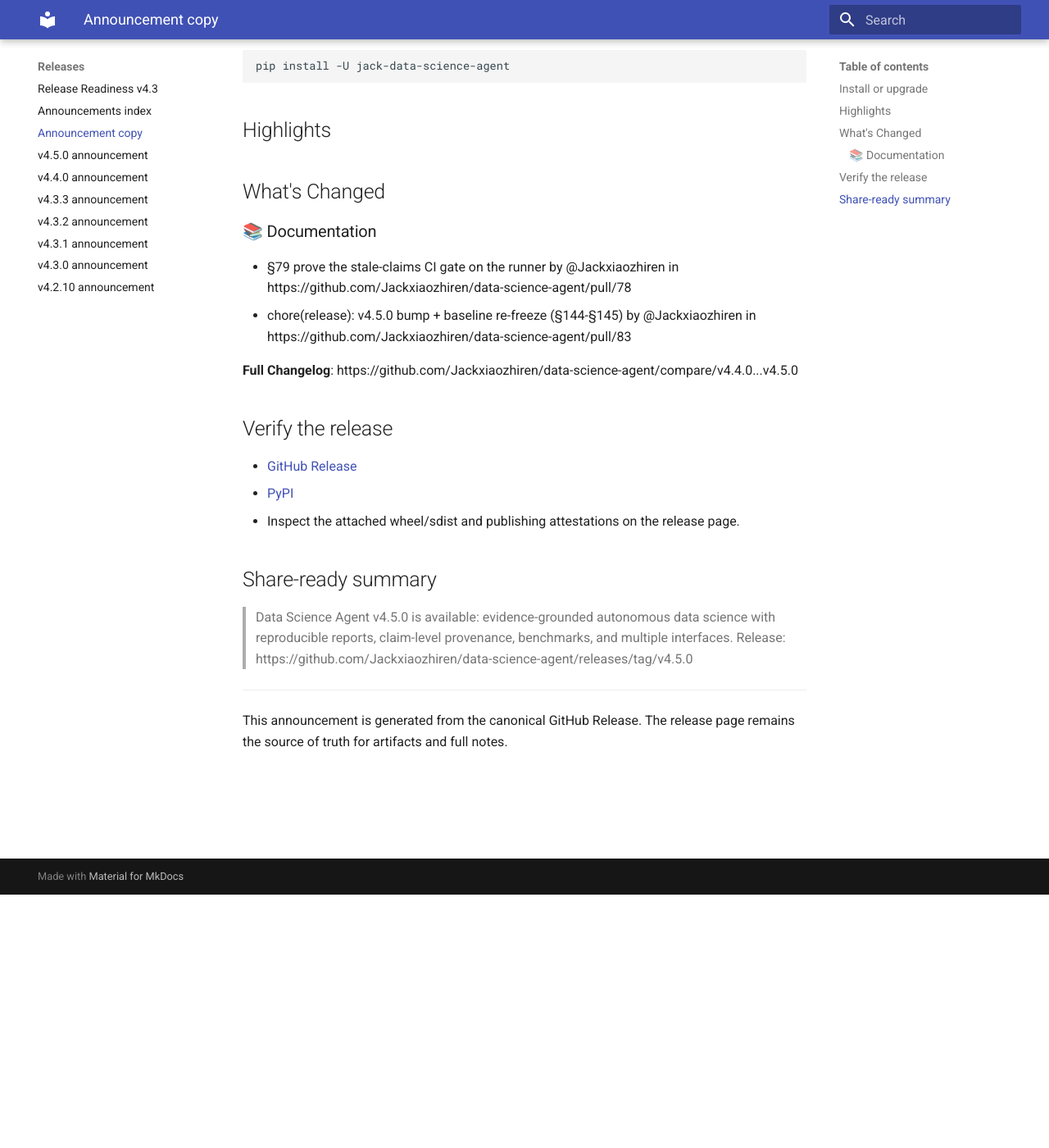
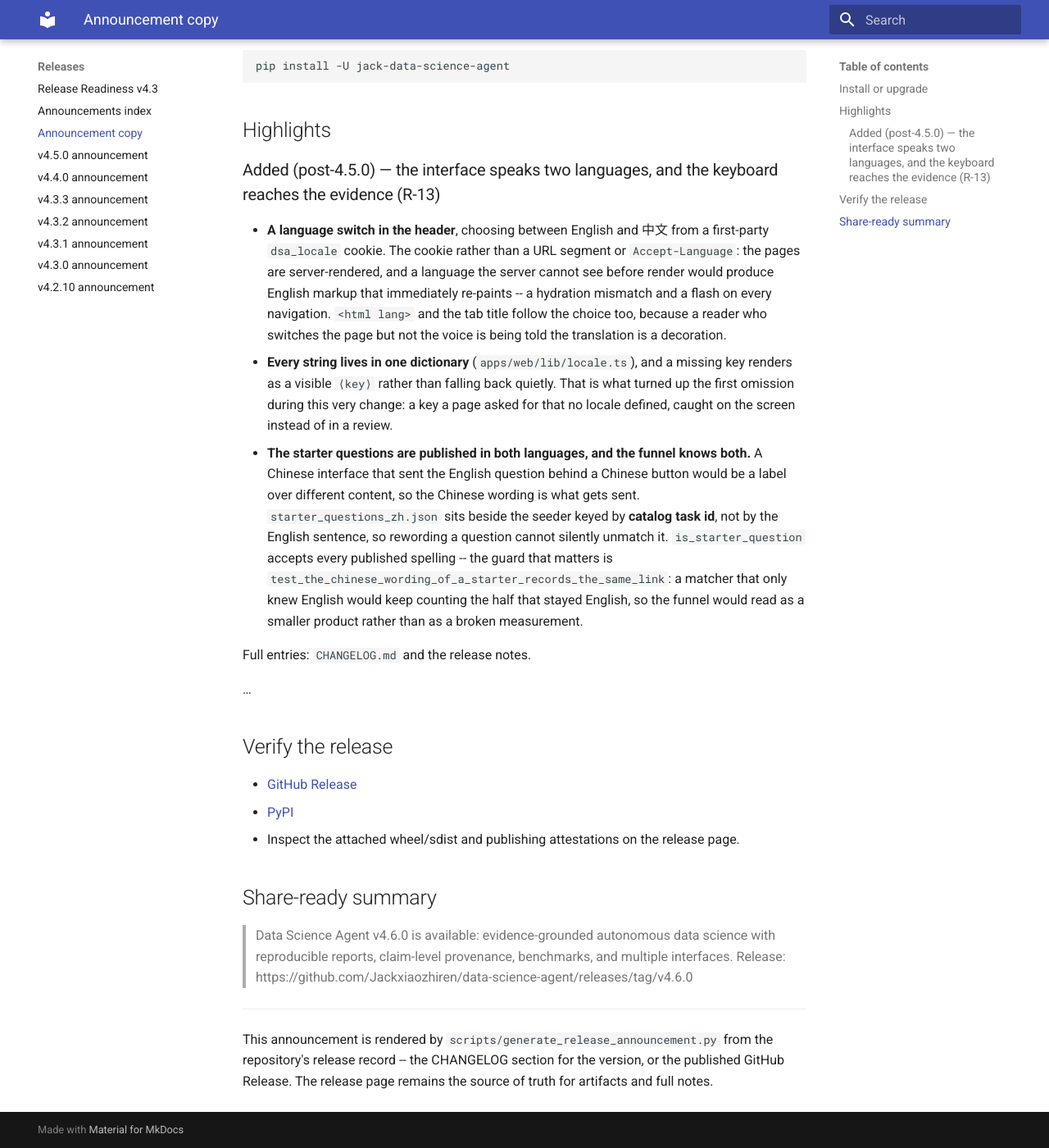
Before and after one commit to Jackxiaozhiren/data-science-agent, an MkDocs documentation site: the page built from docs/announcements/latest.md, in a window 1280 px wide and 1400 px high, scrolled down 309 px. Shown: the whole window at 82% size. Built offline with MkDocs 1.6.1 and Material for MkDocs 9.7.7, drawn with Linux system fonts in a browser that asks for light colours; some of the changed text lies outside the part shown.

Commit message:
docs(announcements,readme): put the v4.6.0 copy and the release link on the default branch before the tag
The first v4.6.0 tag was cut one step too early and the repository's own gates said so twice, in ways worth
recording. `publish.yml`'s verifier refused it until the tagged commit was reachable from main, which the merge
then fixed; re-running it got past that step and failed in `test_announcement_currency`, because the rule §151
sets -- "a tag without its dated copy is a defect" -- evaluates the tree publish.yml checked out, and
`docs/announcements/v4.6.0.md` existed only in my future. The tag was therefore deleted (no GitHub Release and
no PyPI upload had happened: `release not found`, `jack-data-science-agent` still 4.5.0) and the copy written
first, exactly as `generate_release_announcement.py --preview` instructs: "Commit both files on the release
branch so the copy is on the default branch before the tag is cut; publish.yml verifies the tree it builds."

`docs/announcements/v4.6.0.md` is rendered from the CHANGELOG 4.6.0 section and `latest.md` follows it. The
README link moves here too and only here: it is gated as `newest-or-current`, so citing 4.6.0 before the tag
existed was refused as advertising a release that does not exist, and it is legal again because this tree
declares 4.6.0. Built from `origin/main`'s README with just that one line replaced -- the file carries another
lane's uncommitted edits in this worktree, which stay untouched.

Verified locally: `test_announcement_currency.py` + `test_currency_claims.py` + `test_runtime_version_claims.py`
32 passed, and `check_public_claims.py --require-released-tags` reports "No stale claims detected -- 0 issues
(scanned 47 files)".

```diff
--- a/docs/announcements/latest.md
+++ b/docs/announcements/latest.md
@@ -1,6 +1,6 @@
-# Data Science Agent v4.5.0
+# Data Science Agent v4.6.0
 
-> Released 2026-10-09 · Evidence-grounded autonomous data science, from natural-language questions to reproducible analysis.
+> Evidence-grounded autonomous data science, from natural-language questions to reproducible analysis.
 
 ## Install or upgrade
 
@@ -10,26 +10,38 @@ pip install -U jack-data-science-agent
 
 ## Highlights
 
-<!-- Release notes generated using configuration in .github/release.yml at v4.5.0 -->
+### Added (post-4.5.0) — the interface speaks two languages, and the keyboard reaches the evidence (R-13)
 
-## What's Changed
-### 📚 Documentation
-* §79 prove the stale-claims CI gate on the runner by @Jackxiaozhiren in https://github.com/Jackxiaozhiren/data-science-agent/pull/78
-* chore(release): v4.5.0 bump + baseline re-freeze (§144-§145) by @Jackxiaozhiren in https://github.com/Jackxiaozhiren/data-science-agent/pull/83
+- **A language switch in the header**, choosing between English and 中文 from a first-party `dsa_locale` cookie.
+  The cookie rather than a URL segment or `Accept-Language`: the pages are server-rendered, and a language the
+  server cannot see before render would produce English markup that immediately re-paints -- a hydration
+  mismatch and a flash on every navigation. `<html lang>` and the tab title follow the choice too, because a
+  reader who switches the page but not the voice is being told the translation is a decoration.
+- **Every string lives in one dictionary** (`apps/web/lib/locale.ts`), and a missing key renders as a visible
+  `⟨key⟩` rather than falling back quietly. That is what turned up the first omission during this very change:
+  a key a page asked for that no locale defined, caught on the screen instead of in a review.
+- **The starter questions are published in both languages, and the funnel knows both.** A Chinese interface that
+  sent the English question behind a Chinese button would be a label over different content, so the Chinese
+  wording is what gets sent. `starter_questions_zh.json` sits beside the seeder keyed by **catalog task id**,
+  not by the English sentence, so rewording a question cannot silently unmatch it. `is_starter_question` accepts
+  every published spelling -- the guard that matters is `test_the_chinese_wording_of_a_starter_records_the_same_link`:
+  a matcher that only knew English would keep counting the half that stayed English, so the funnel would read as
+  a smaller product rather than as a broken measurement.
 
+Full entries: `CHANGELOG.md` and the release notes.
 
-**Full Changelog**: https://github.com/Jackxiaozhiren/data-science-agent/compare/v4.4.0...v4.5.0
+…
 
 ## Verify the release
 
-- [GitHub Release](https://github.com/Jackxiaozhiren/data-science-agent/releases/tag/v4.5.0)
+- [GitHub Release](https://github.com/Jackxiaozhiren/data-science-agent/releases/tag/v4.6.0)
 - [PyPI](https://pypi.org/project/jack-data-science-agent/)
 - Inspect the attached wheel/sdist and publishing attestations on the release page.
 
 ## Share-ready summary
 
-> Data Science Agent v4.5.0 is available: evidence-grounded autonomous data science with reproducible reports, claim-level provenance, benchmarks, and multiple interfaces. Release: https://github.com/Jackxiaozhiren/data-science-agent/releases/tag/v4.5.0
+> Data Science Agent v4.6.0 is available: evidence-grounded autonomous data science with reproducible reports, claim-level provenance, benchmarks, and multiple interfaces. Release: https://github.com/Jackxiaozhiren/data-science-agent/releases/tag/v4.6.0
 
 ---
 
-This announcement is generated from the canonical GitHub Release. The release page remains the source of truth for artifacts and full notes.
+This announcement is rendered by `scripts/generate_release_announcement.py` from the repository's release record -- the CHANGELOG section for the version, or the published GitHub Release. The release page remains the source of truth for artifacts and full notes.
```
Also changed, not shown: README.md (+1 -1 lines), docs/announcements/v4.6.0.md (added, +47 -0 lines).
